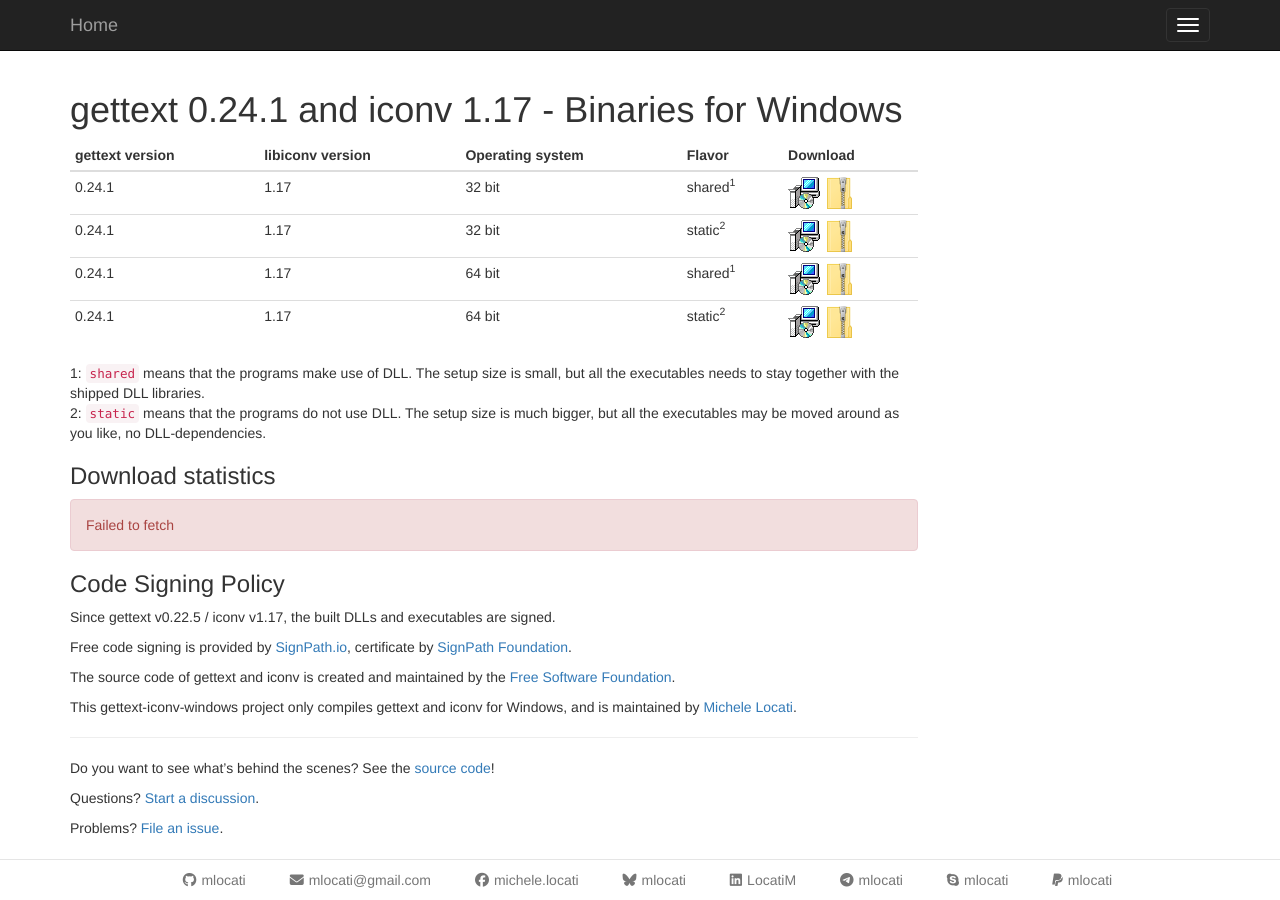
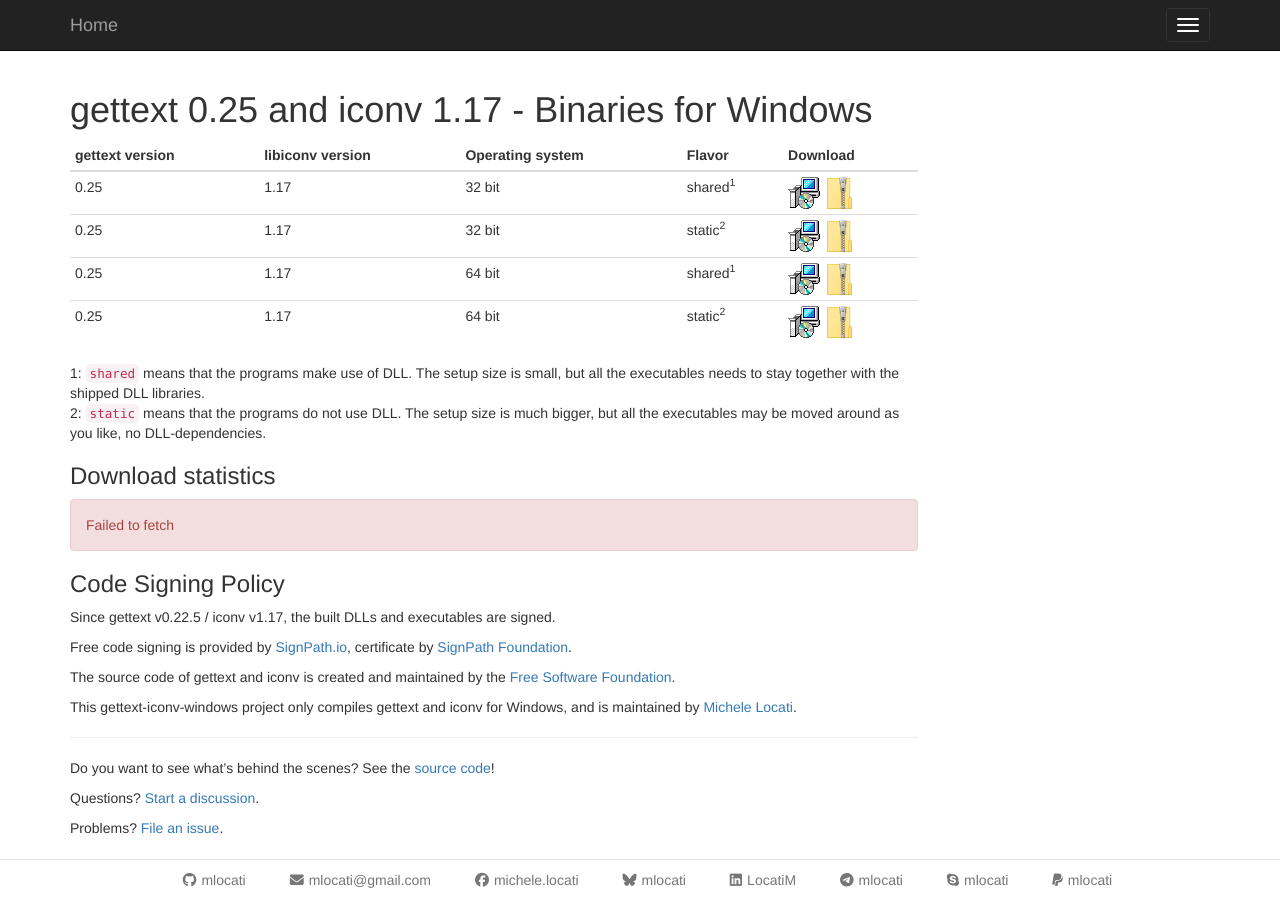
Before and after one commit to mlocati/mlocati.github.io, a Jekyll site: the page built from _articles/gettext-iconv-windows.md, in a window 1280 px wide. Built offline with Jekyll 4.4.1, drawn with Linux system fonts in a browser that asks for light colours; comment, search, counter and statistics services are not loaded.

Commit message:
Publish gettext 0.25 + iconv 0.17

```diff
--- a/_articles/gettext-iconv-windows.md
+++ b/_articles/gettext-iconv-windows.md
@@ -1,5 +1,5 @@
 ---
-title:  "gettext 0.24.1 and iconv 1.17 - Binaries for Windows"
+title:  "gettext 0.25 and iconv 1.17 - Binaries for Windows"
 description: Download gettext & iconv binaries for Windows - 32 and 64 bits - shared and static.
 redirect_from: "/gettext-iconv-windows"
 redirect_from: "/gettext-iconv-windows/"
@@ -7,9 +7,9 @@ redirect_from: "/gettext-iconv-windows/index.html"
 date: 2024-10-02T13:12:00+02:00
 ---
 
-{% assign gettext_version = "0.24.1" %}
+{% assign gettext_version = "0.25" %}
 {% assign iconv_version = "1.17" %}
-{% assign release_prefix = "https://github.com/mlocati/gettext-iconv-windows/releases/download/v0.24.1-v1.17" %}
+{% assign release_prefix = "https://github.com/mlocati/gettext-iconv-windows/releases/download/v0.25-v1.17" %}
 
 {: .table .table-condensed }
 | gettext version | libiconv version | Operating system | Flavor | Download |
```
